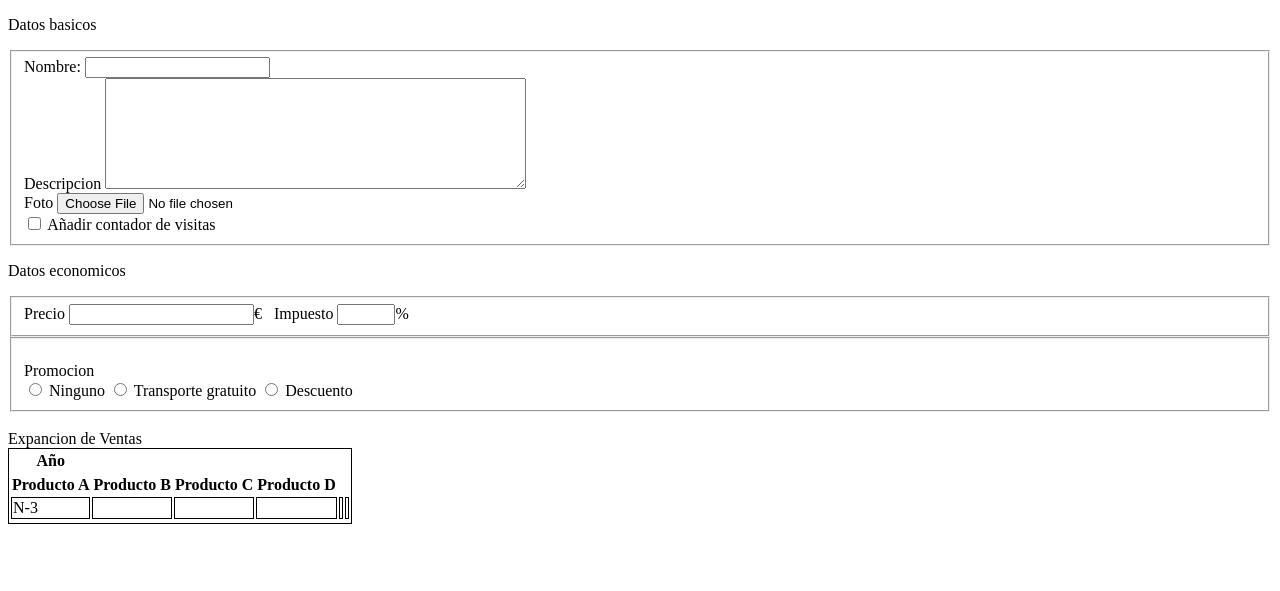
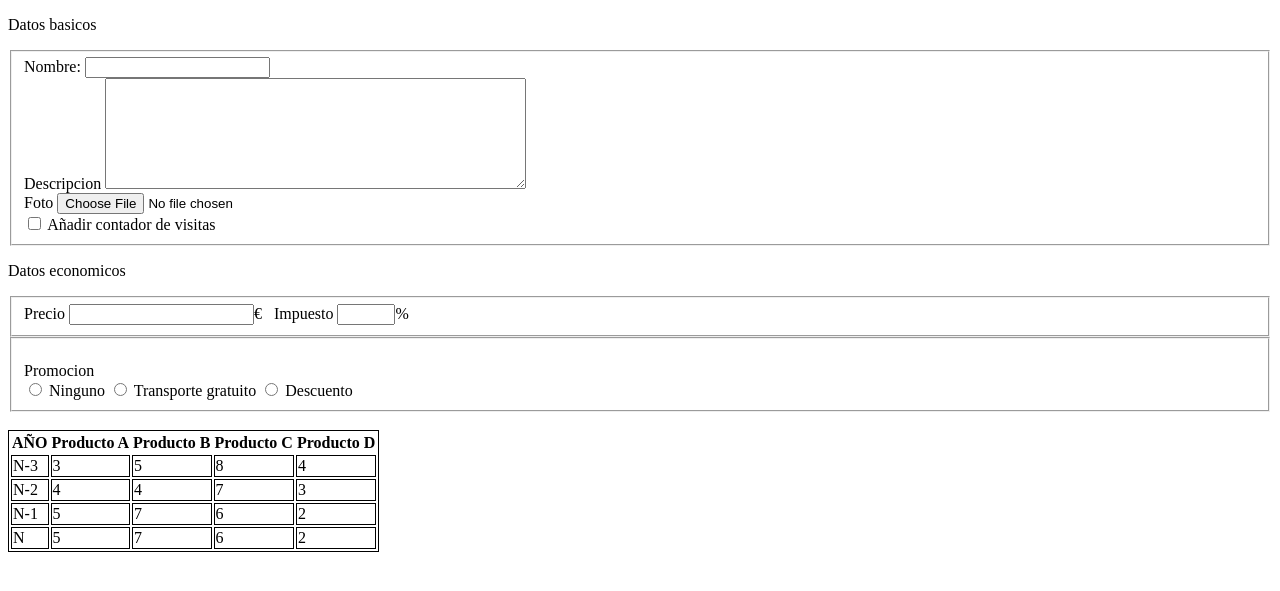
Before and after one commit to Leslie1398/litElement, a plain HTML site: page ExercisesHtml/ejercicio9.html in a window 1280 px wide. Shown: the part 105-696 px from the top of the page. Drawn offline with Linux system fonts and the light colour scheme.

Commit message:
Update ejercicio9.html

```diff
--- a/ExercisesHtml/ejercicio9.html
+++ b/ExercisesHtml/ejercicio9.html
@@ -51,37 +51,43 @@
         </fieldset>
     </section>
     <br>
-    <table id="table" data-years="5" data-products="100" data-name="productos ABD" data-title="Analisis de ventas anuales">
-        <thead>
+  <table>
   <tr>
-                <th rowspan="2">Año</th>
-            </tr>
-            <tr>
-                <th>
-                    <tr>Expancion de Ventas</tr>
-                    <tr>
+    <th>AÑO</th>
     <th>Producto A</th>
     <th>Producto B</th>
     <th>Producto C</th>
     <th>Producto D</th>
   </tr>
-                </th>
-            </tr>
-
-        </thead>
-        <tbody>
   <tr>
     <td>N-3</td>
-                <td></td>
-                <td></td>
-                <td></td>
-                <td></td>
-                <td></td>
+    <td>3</td>
+    <td>5</td>
+    <td>8</td>
+    <td>4</td>
   </tr>
   <tr>
+    <td>N-2</td>
+    <td>4</td>
+    <td>4</td>
+    <td>7</td>
+    <td>3</td>
+  </tr>
+  <tr>
+    <td>N-1</td>
+    <td>5</td>
+    <td>7</td>
+    <td>6</td>
+    <td>2</td>
+  </tr>
+  <tr>
+    <td>N</td>
+    <td>5</td>
+    <td>7</td>
+    <td>6</td>
+    <td>2</td>
+  </tr>
+</table>
 
-            </tr>
-        </tbody>
-    </table>
 </body>
 </html>
```
Lines whose indentation alone changed are shown as unchanged.
